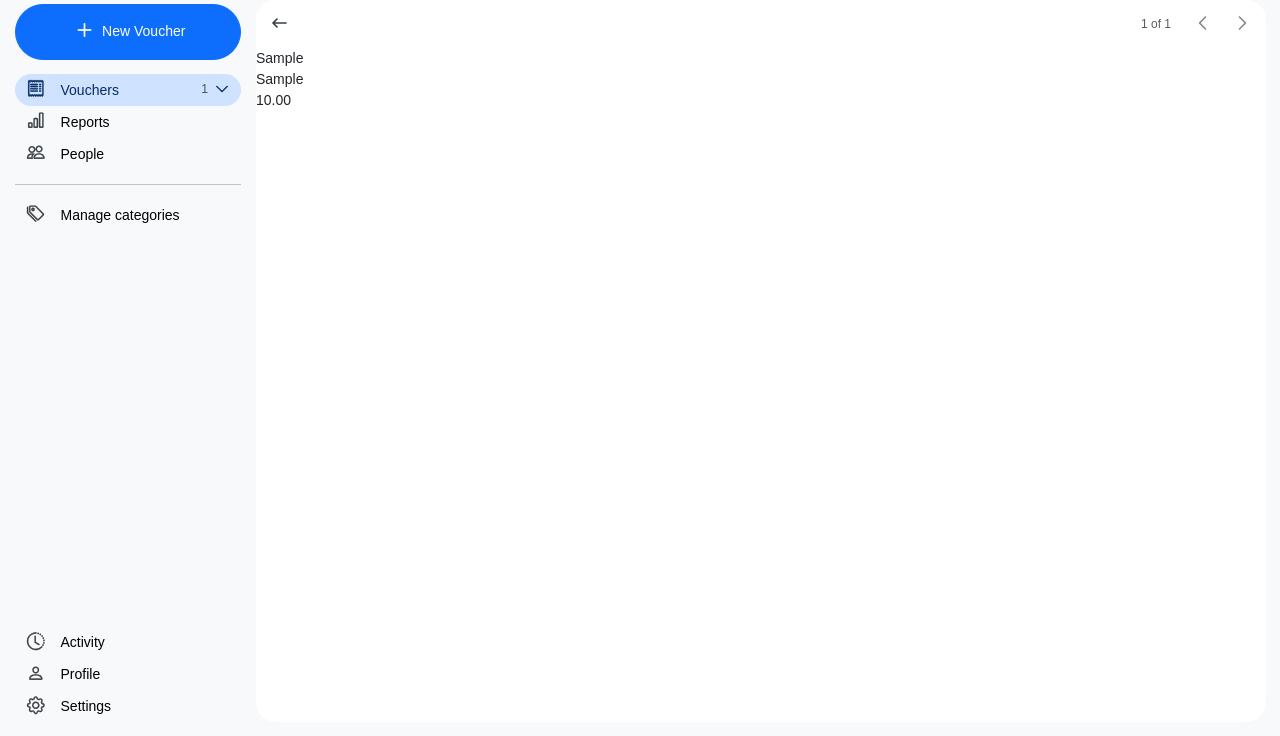
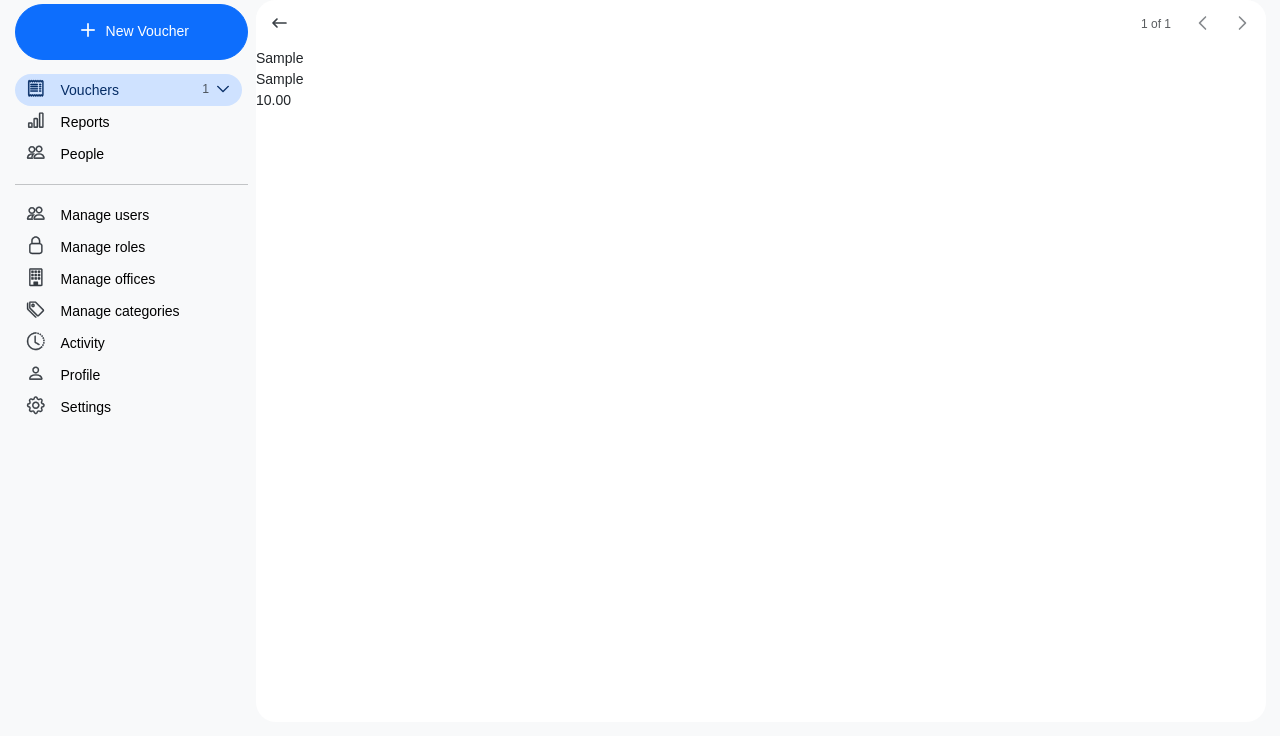
Before and after one commit to pdmg-dev/dvts, a Flask app: page /voucher/1 in a window 1280 px wide. Shown: the part 64-800 px from the top of the page. Run offline with Flask 3, Linux system fonts and the light colour scheme; a user stored in the database is signed in; tables that the repository leaves empty hold one stand-in row (values such as "Sample post"); some libraries are stand-ins or nearby versions; some web fonts are replaced.

Commit message:
feat: enhance sidebar navigation; add scrollable functionality and reorganize menu items

```diff
--- a/app/static/css/sidebar.css
+++ b/app/static/css/sidebar.css
@@ -8,7 +8,6 @@ aside {
     transform 0.5s ease,
     opacity 1s ease;
   transform: translateX(0);
-  overflow: hidden;
 }
 
 aside.sidebar {
@@ -18,6 +17,23 @@ aside.sidebar {
 aside.collapsed {
   transform: translateX(-100%);
   opacity: 0;
+}
+
+.scrollable-sidebar {
+  height: calc(100vh - 128px);
+  overflow-y: overlay;
+  scrollbar-gutter: stable overlay !important;
+  overflow-x: hidden;
+}
+
+.scrollable-sidebar::-webkit-scrollbar {
+  width: 8px;
+  padding: 0;
+  margin: 0;
+}
+
+.scrollable-sidebar::-webkit-scrollbar-track {
+  background: var(--bs-light);
 }
 
 #sidebar .btn.btn-primary.btn-main {
@@ -47,6 +63,7 @@ aside.collapsed {
 
 .nav-link {
   height: 32px;
+  max-width: 227px;
   display: flex;
   align-items: center;
   justify-content: start;
--- a/app/templates/base.html
+++ b/app/templates/base.html
@@ -121,6 +121,11 @@
     {% block main %}
       <main class="d-flex position-absolute me-3 mb-3 overflow-hidden">
         {% block content %}
+          {% if show_card %}
+            <div id="floatingCardContainer">{% include 'fragments/form_card.html' %}</div>
+          {% else %}
+            <div id="floatingCardContainer"></div>
+          {% endif %}
         {% endblock %}
       </main>
     {% endblock %}
--- a/app/templates/sidebar.html
+++ b/app/templates/sidebar.html
@@ -1,5 +1,5 @@
 <aside class="position-fixed d-flex flex-column" id="sidebar">
-  <nav class="d-flex flex-grow-1 flex-column mx-2">
+  <nav class="d-flex flex-grow-1 flex-column ms-2">
     <!-- Top section -->
     <button
       type="button"
@@ -12,11 +12,11 @@
       <i class="bi bi-plus fs-2"></i>
       <span class="fw-medium">New Voucher</span>
     </button>
-
+    <div class="scrollable-sidebar">
       <ul class="nav flex-column mt-2">
         <li>
           <a
-          href="{{ url_for('voucher.all_vouchers') }}"
+            href="#"
             hx-get="{{ url_for('voucher.all_vouchers') }}"
             hx-target="#content"
             hx-swap="innerHTML"
@@ -52,6 +52,39 @@
         <hr />
         <li>
           <a
+            href="{{ url_for('admin.user_index') }}"
+            hx-get="{{ url_for('admin.user_index') }}"
+            hx-target="#content"
+            hx-swap="innerHTML"
+            hx-push-url="true"
+            class="nav-link {% if request.endpoint == 'admin.user_index' %}active{% endif %}"
+            ><i class="bi bi-people fs-5"></i>Manage users</a
+          >
+        </li>
+        <li>
+          <a
+            href="{{ url_for('admin.role_index') }}"
+            hx-get="{{ url_for('admin.role_index') }}"
+            hx-target="#content"
+            hx-swap="innerHTML"
+            hx-push-url="true"
+            class="nav-link {% if request.endpoint == 'admin.role_index' %}active{% endif %}"
+            ><i class="bi bi-lock fs-5"></i>Manage roles</a
+          >
+        </li>
+        <li>
+          <a
+            href="{{ url_for('admin.office_index') }}"
+            hx-get="{{ url_for('admin.office_index') }}"
+            hx-target="#content"
+            hx-swap="innerHTML"
+            hx-push-url="true"
+            class="nav-link {% if request.endpoint == 'admin.office_index' %}active{% endif %}"
+            ><i class="bi bi-building fs-5"></i>Manage offices</a
+          >
+        </li>
+        <li>
+          <a
             href="{{ url_for('admin.category_index') }}"
             hx-get="{{ url_for('admin.category_index') }}"
             hx-target="#content"
@@ -74,5 +107,6 @@
           <a href="#" class="nav-link"><i class="bi bi-gear fs-5"></i>Settings</a>
         </li>
       </ul>
+    </div>
   </nav>
 </aside>
```
Lines whose indentation alone changed are shown as unchanged.
